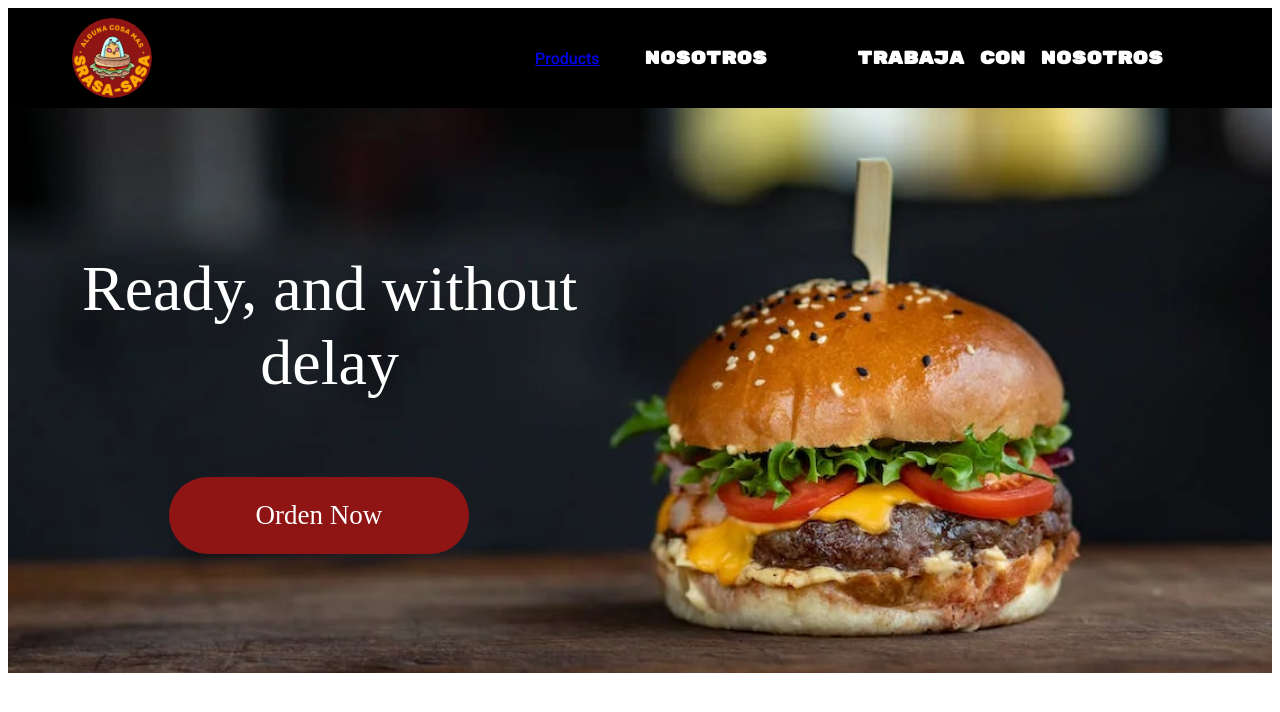
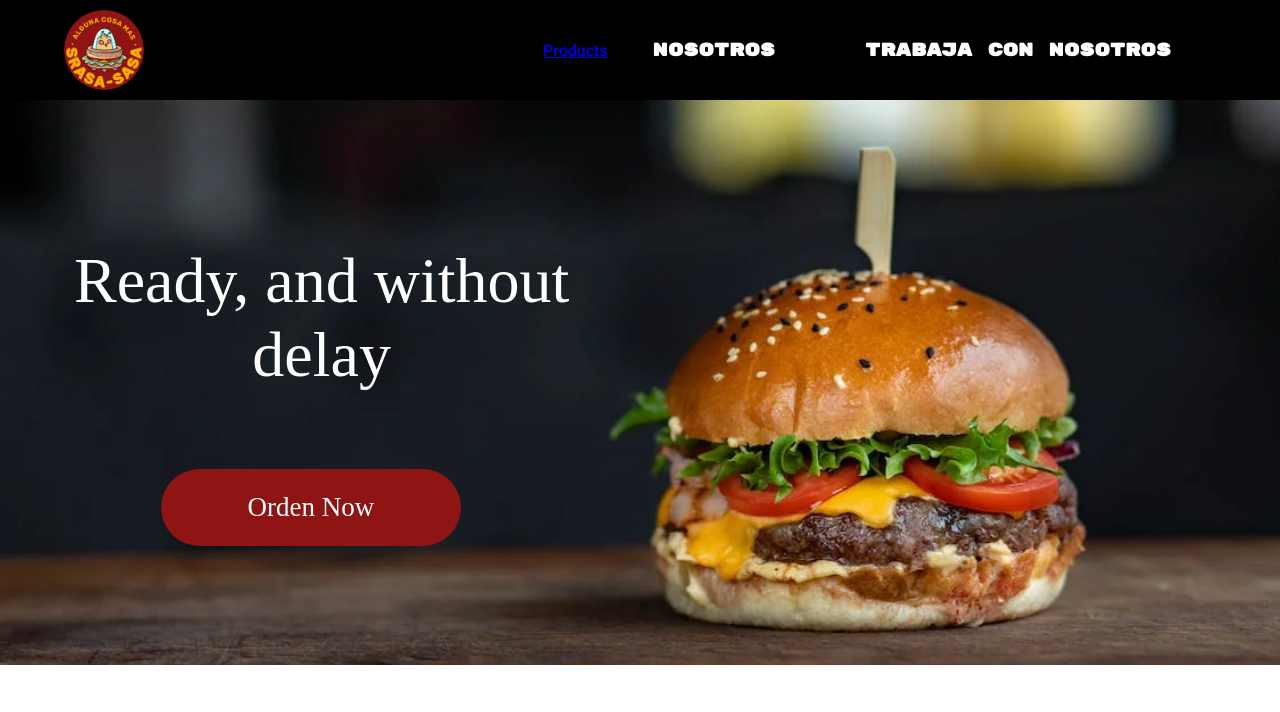
Before and after one commit to EXPRESSFOOD2/customerclient, a React (Create React App) app: page / in a window 1280 px wide. Shown: the top 712 px of the page. Built offline with nearby package versions, Linux system fonts and the light colour scheme; no server answers; a web font is replaced by a local one.

Commit message:
components at top 0

```diff
--- a/src/index.css
+++ b/src/index.css
@@ -1,7 +1,7 @@
-@import url('https://fonts.googleapis.com/css2?family=Roboto:wght@500&display=swap');
+@import url("https://fonts.googleapis.com/css2?family=Roboto:wght@500&display=swap");
 * {
-  font-family: 'Roboto', -apple-system, BlinkMacSystemFont, 'Segoe UI', 'Oxygen',
-    'Ubuntu', 'Cantarell', 'Fira Sans', 'Droid Sans', 'Helvetica Neue',
+  font-family: "Roboto", -apple-system, BlinkMacSystemFont, "Segoe UI", "Oxygen",
+    "Ubuntu", "Cantarell", "Fira Sans", "Droid Sans", "Helvetica Neue",
     sans-serif, verdana;
   /* animation : none;
   animation-delay : 0;
@@ -168,7 +168,13 @@ body {
   -moz-osx-font-smoothing: grayscale;
 }
 */
+
+body {
+  top: 0;
+  margin: 0;
+  padding: 0;
+}
 code {
-  font-family: source-code-pro, Menlo, Monaco, Consolas, 'Courier New',
+  font-family: source-code-pro, Menlo, Monaco, Consolas, "Courier New",
     monospace;
 }
```
